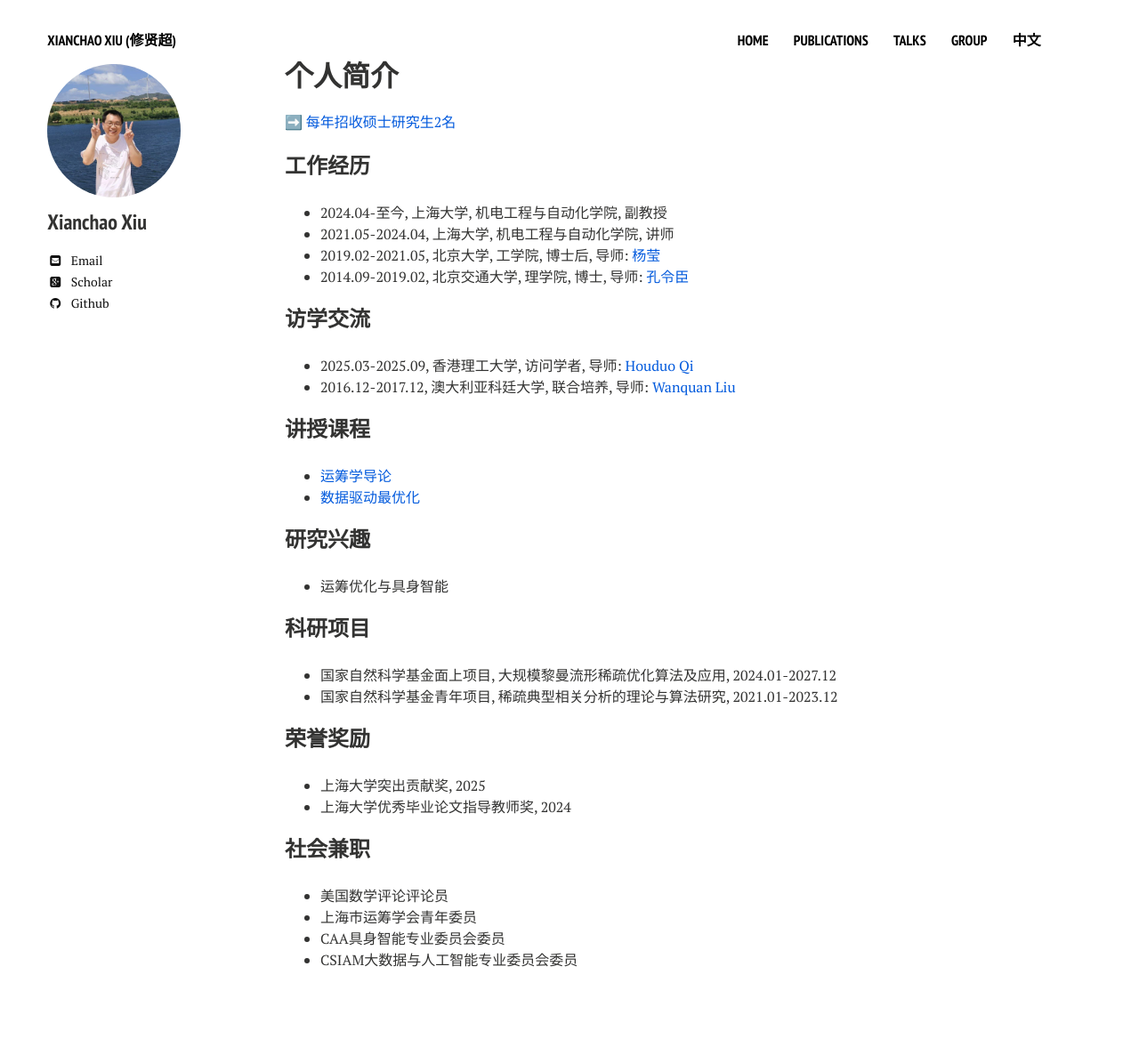
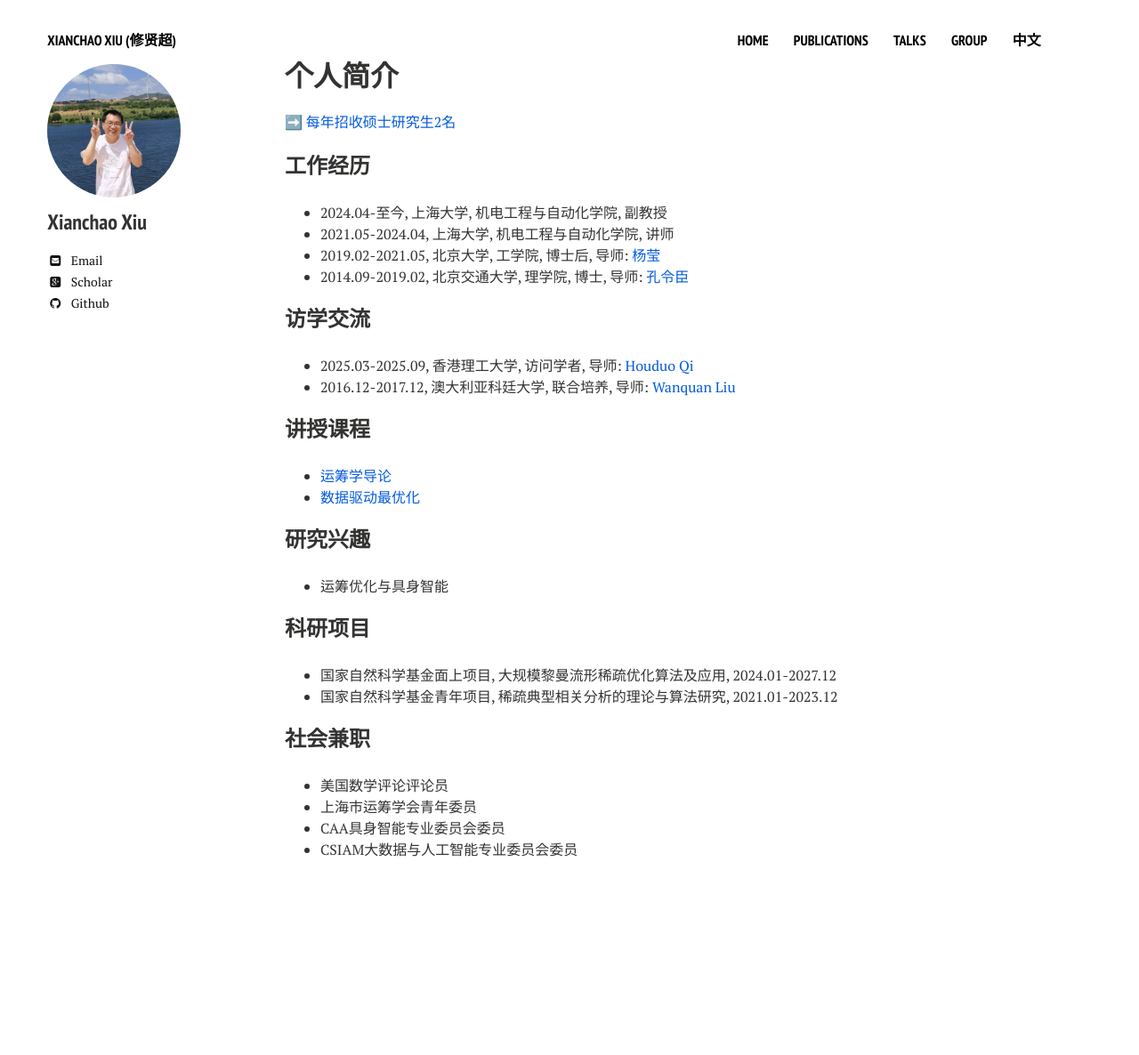
Before and after one commit to xianchaoxiu/xianchaoxiu.github.io, a Jekyll site: the page built from chinese/index.md, in a window 1280 px wide. Shown: the whole page at 89% size. Built offline with Jekyll 4.4.1, drawn with Linux system fonts in a browser that asks for light colours; nearby versions of some CDN libraries; after the commit the page ends 1062 px from its top, so only the background shows below that.

Commit message:
Update index.md

```diff
--- a/chinese/index.md
+++ b/chinese/index.md
@@ -37,10 +37,6 @@ share: false
 * 国家自然科学基金青年项目, 稀疏典型相关分析的理论与算法研究, 2021.01-2023.12  <br>
 
 
-### 荣誉奖励
-* 上海大学突出贡献奖, 2025 <br>
-* 上海大学优秀毕业论文指导教师奖, 2024 <br>
-
 
 ### 社会兼职
 * 美国数学评论评论员 <br>
```
